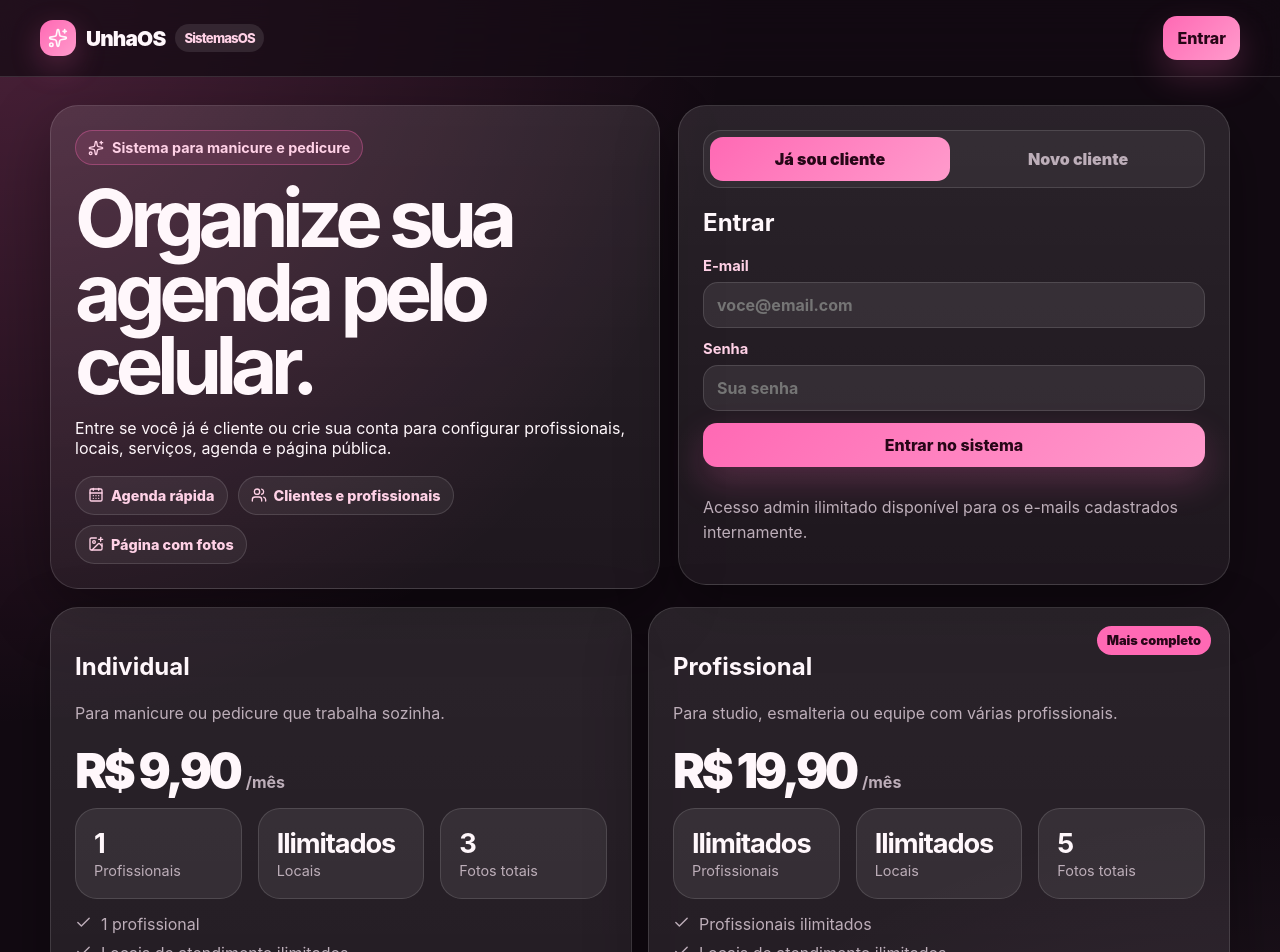
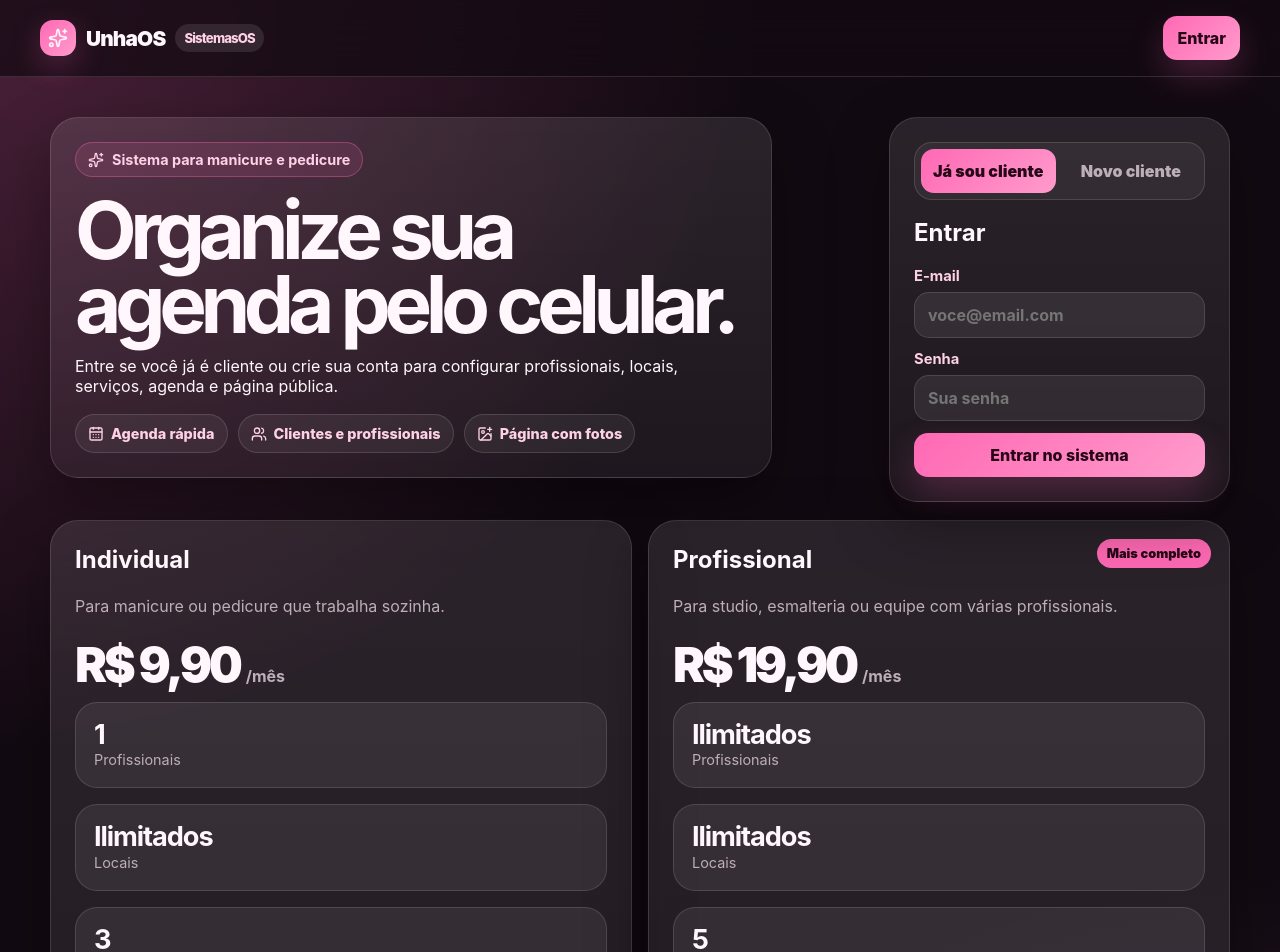
Before and after one commit to gsladeira02/Unha-OS, a React (Vite) app: page / in a window 1280 px wide. Shown: the top 952 px of the page. Built offline with nearby package versions, Linux system fonts and the light colour scheme.

Commit message:
Add files via upload

```diff
--- a/src/config.js
+++ b/src/config.js
@@ -98,6 +98,13 @@ export function formatBRL(value) {
 
 export function checkoutUrl(planId, recurrenceId) {
   if (planId === APP_CONFIG.adminPlanId) return '#'
-  const params = new URLSearchParams({ plano: planId, recorrencia: recurrenceId, origem: APP_CONFIG.appName.toLowerCase() })
+  const plan = APP_CONFIG.plans[planId]
+  const recurrence = plan?.recurrences?.find((item) => item.id === recurrenceId)
+  const params = new URLSearchParams({
+    plano: planId,
+    recorrencia: recurrenceId,
+    origem: APP_CONFIG.appName.toLowerCase(),
+    valor: recurrence ? String(recurrence.installmentPrice).replace('.', ',') : ''
+  })
   return `https://checkout.infinitepay.io/${APP_CONFIG.infiniteTag}?${params.toString()}`
 }
--- a/src/main.jsx
+++ b/src/main.jsx
@@ -2,7 +2,7 @@ import React, { useState } from 'react'
 import { createRoot } from 'react-dom/client'
 import { CalendarDays, Check, Clock, CreditCard, ImagePlus, LogOut, MapPin, Scissors, Sparkles, Users, Wallet } from 'lucide-react'
 import './styles.css'
-import { APP_CONFIG, formatBRL } from './config.js'
+import { APP_CONFIG, formatBRL, checkoutUrl } from './config.js'
 
 const STORE_KEY = 'unhaos_sistemasos_v1'
 const uid = () => Math.random().toString(36).slice(2, 10)
@@ -188,7 +188,6 @@ function ExistingLogin({ loginExisting }) {
       <label>E-mail<input name="email" type="email" placeholder="voce@email.com" autoComplete="email" /></label>
       <label>Senha<input name="password" type="password" placeholder="Sua senha" autoComplete="current-password" /></label>
       <button className="primary">Entrar no sistema</button>
-      <p className="muted">Acesso admin ilimitado disponível para os e-mails cadastrados internamente.</p>
     </form>
   </div>
 }
@@ -212,7 +211,7 @@ function Plans({ data, update, setPage }) {
       return
     }
     update(prev => ({ ...prev, profile: { ...prev.profile, plan: planId, recurrence: selectedRecurrence.id, status: prev.profile.status === 'active' ? 'active' : 'pending' } }))
-    alert('Plano selecionado. A liberação do pagamento ficará manual enquanto o checkout é ajustado.')
+    window.location.href = checkoutUrl(planId, selectedRecurrence.id)
   }
 
   return <>
@@ -256,8 +255,8 @@ function PlanSelector({ planId, recurrenceId, setPlanId, setRecurrenceId, select
       <label>Plano<select value={planId} onChange={(e)=>setPlanId(e.target.value)}><option value="individual">Individual</option><option value="professional">Profissional</option></select></label>
       <label>Recorrência<select value={recurrenceId} onChange={(e)=>setRecurrenceId(e.target.value)}>{selectedPlan.recurrences.map(r => <option key={r.id} value={r.id}>{r.label} · {r.installments}x de {formatBRL(r.installmentPrice)}</option>)}</select></label>
       <div className="kpi"><strong>{selectedRecurrence.installments}x de {formatBRL(selectedRecurrence.installmentPrice)}</strong><span>Acesso por {selectedRecurrence.accessMonths} {selectedRecurrence.accessMonths===1?'mês':'meses'} · Plano {selectedPlan.name}</span></div>
-      <button className="primary" onClick={onCheckout}>Selecionar plano</button>
-      <p className="muted">A cobrança será liberada manualmente enquanto o pagamento online é ajustado.</p>
+      <button className="primary" onClick={onCheckout}>Ir para pagamento</button>
+      <p className="muted">Depois do pagamento, o acesso pode ser liberado pela administração.</p>
     </div>
   </div>
 }
--- a/src/styles.css
+++ b/src/styles.css
@@ -105,3 +105,74 @@ input, select, textarea { min-height: 46px; font-size: 16px; }
   .plan.highlight:before { top: 14px; right: 14px; }
   .footer { padding-bottom: 88px; }
 }
+
+/* Correção de layout: login nunca sobrepõe os planos */
+.auth-shell {
+  grid-template-columns: minmax(0, 1fr) minmax(340px, 440px);
+  gap: 18px;
+  align-items: start;
+}
+.auth-card {
+  position: relative;
+  top: auto;
+  z-index: 1;
+}
+.auth-card.card,
+.auth-hero.card,
+.plan.card {
+  overflow: visible;
+}
+.auth-card h2,
+.plan h2,
+.card h2 {
+  margin-top: 0;
+}
+.auth-tabs {
+  position: relative;
+  z-index: 2;
+}
+.plan-grid {
+  align-items: start;
+}
+.plan {
+  min-width: 0;
+}
+.plan .grid {
+  grid-template-columns: repeat(3, minmax(0, 1fr));
+}
+.plan .kpi strong {
+  word-break: break-word;
+  overflow-wrap: anywhere;
+  line-height: 1.05;
+}
+
+@media (min-width: 761px) {
+  .auth-shell {
+    padding-top: 12px;
+  }
+  .auth-card {
+    max-width: 440px;
+    justify-self: end;
+  }
+}
+
+@media (max-width: 760px) {
+  .auth-shell {
+    display: grid;
+    grid-template-columns: 1fr;
+  }
+  .auth-card {
+    order: -1;
+    width: 100%;
+    max-width: none;
+  }
+  .auth-hero {
+    order: 0;
+  }
+  .plan .grid {
+    grid-template-columns: 1fr;
+  }
+  .plan .kpi {
+    grid-column: span 12;
+  }
+}
```
